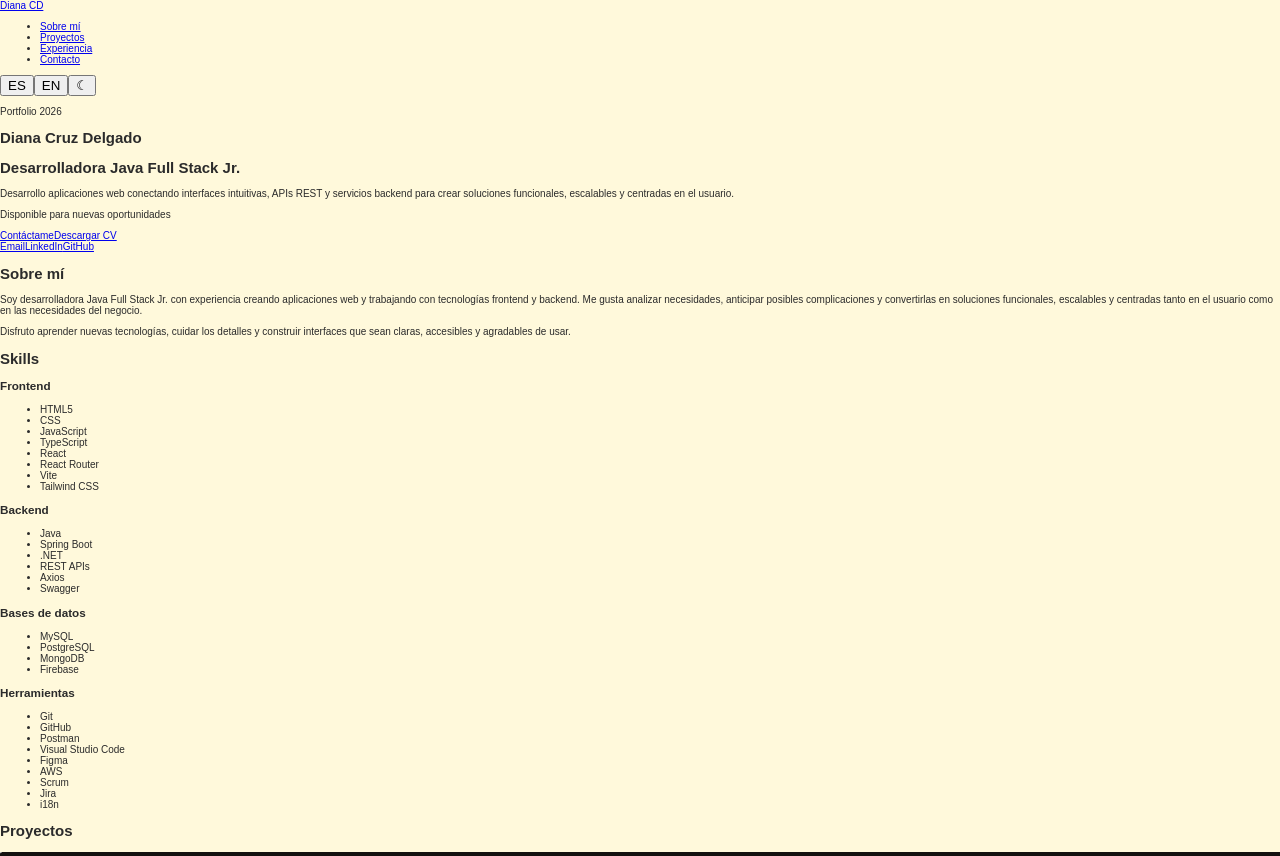
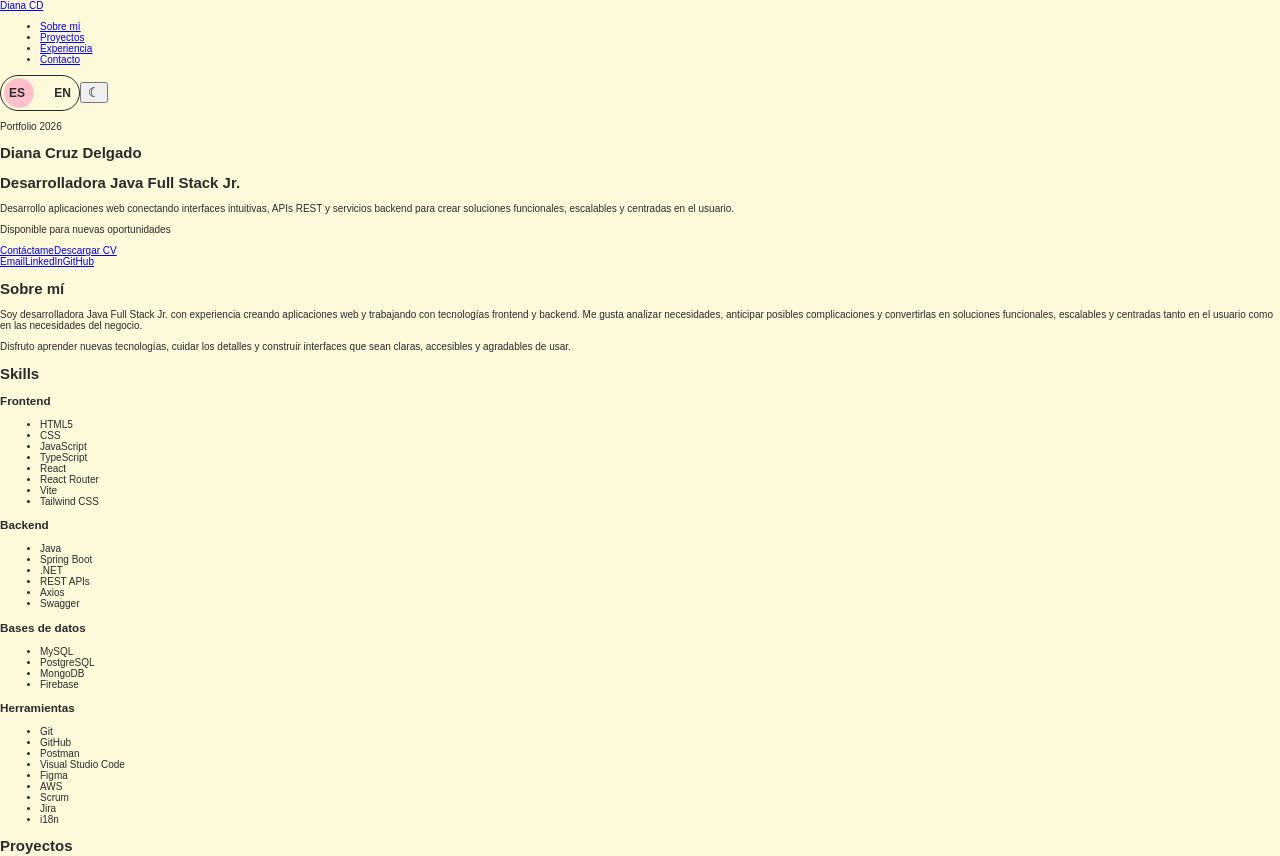
Before and after one commit to dianacd123/dianaCruz.portfolio, a React (Vite) app: page / in a window 1280 px wide. Shown: the top 856 px of the page. Built offline with nearby package versions, Linux system fonts and the light colour scheme.

Commit message:
feat: add language toggle switch

```diff
--- a/src/components/Navbar.jsx
+++ b/src/components/Navbar.jsx
@@ -50,13 +50,24 @@ function Navbar() {
       </ul>
 
       <div>
-        <button onClick={() => changeLanguage('es')}>
-          ES
+        <button
+          type="button"
+          className="language-toggle"
+          onClick={() =>
+            changeLanguage(i18n.language === 'es' ? 'en' : 'es')
+          }
+          aria-label="Cambiar idioma"
+        >
+          <span className="language-option">ES</span>
+
+          <span
+            className={`language-thumb ${i18n.language === 'en' ? 'language-thumb--right' : ''
+              }`}
+          />
+
+          <span className="language-option">EN</span>
         </button>
 
-        <button onClick={() => changeLanguage('en')}>
-          EN
-        </button>
         <button
           type="button"
           onClick={toggleTheme}
--- a/src/styles/components.css
+++ b/src/styles/components.css
@@ -0,0 +1,35 @@
+.language-toggle {
+  position: relative;
+  display: inline-flex;
+  align-items: center;
+  justify-content: space-between;
+  width: 8rem;
+  height: 3.6rem;
+  padding: 0 0.8rem;
+  border: 0.1rem solid var(--text-color);
+  border-radius: 999rem;
+  background-color: transparent;
+  color: var(--text-color);
+  cursor: pointer;
+}
+
+.language-option {
+  position: relative;
+  z-index: 2;
+  font-size: 1.2rem;
+  font-weight: 600;
+}
+
+.language-thumb {
+  position: absolute;
+  left: 0.3rem;
+  width: 3rem;
+  height: 3rem;
+  border-radius: 50%;
+  background-color: var(--primary-color);
+  transition: transform 0.3s ease;
+}
+
+.language-thumb--right {
+  transform: translateX(4.3rem);
+}
```
